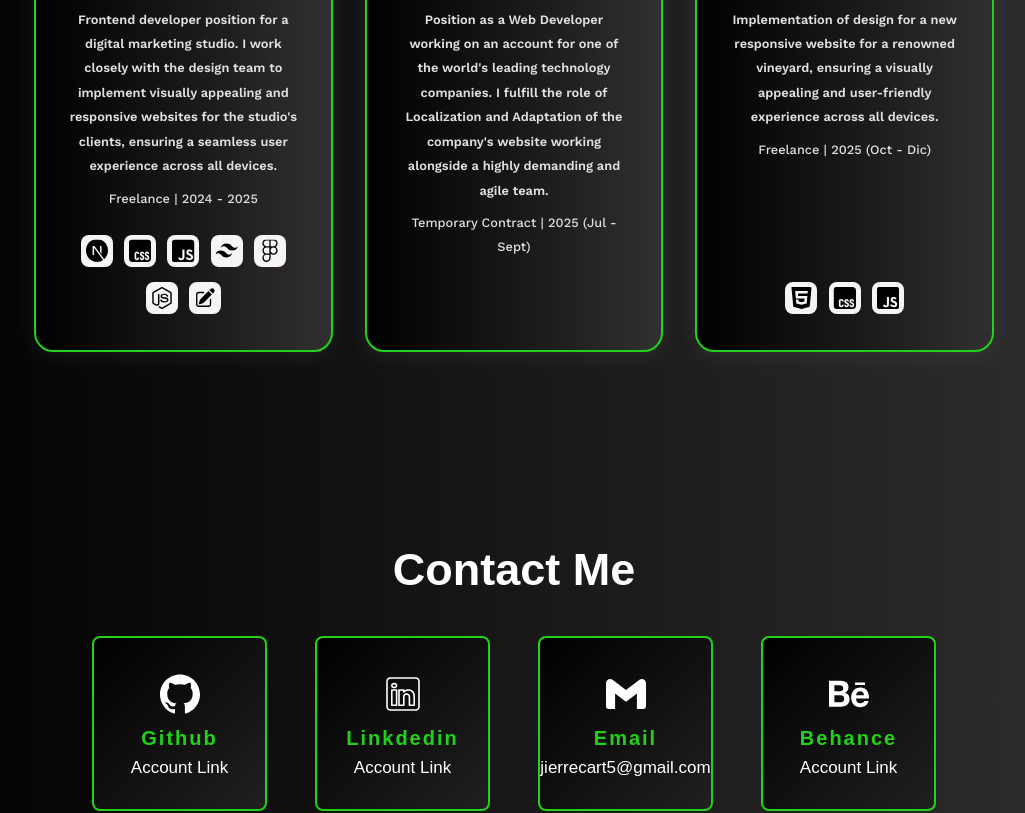
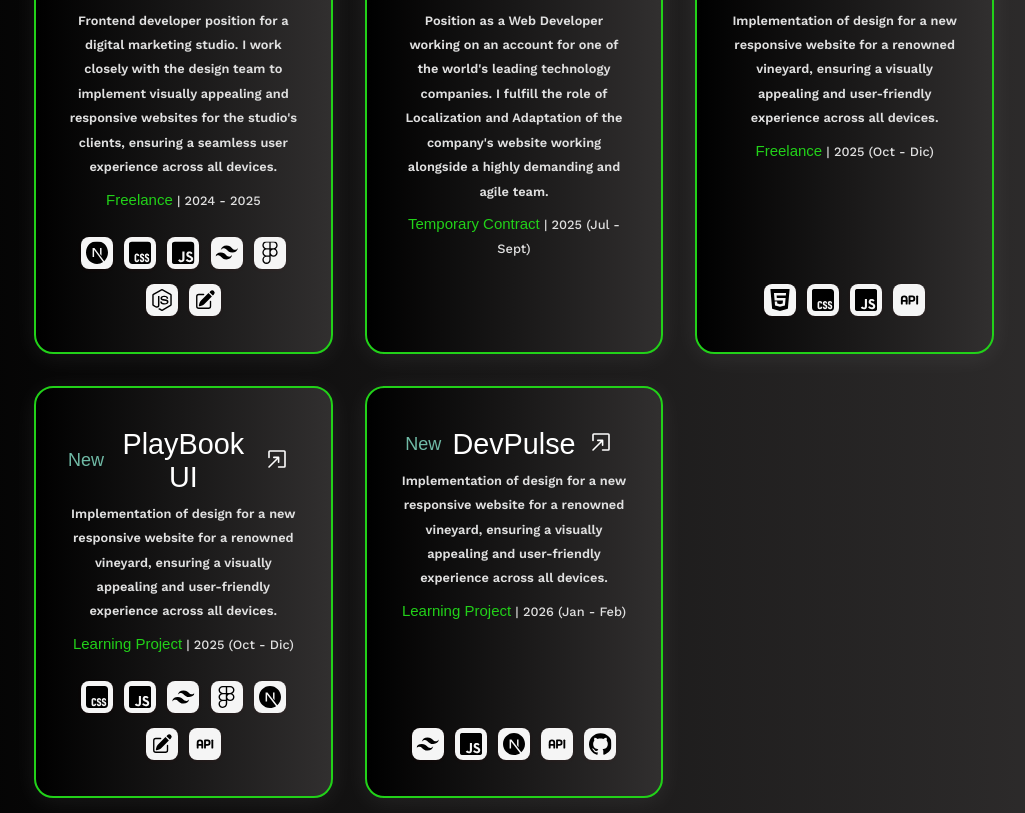
Before and after one commit to errecart/portfolio, a Next.js app: page / in a window 1280 px wide. Shown: the part 1840-2653 px from the top of the page, without its empty margins (126-1151 px from the left). Built offline with nearby package versions, Linux system fonts and the light colour scheme; a web font is replaced by a local one.

Commit message:
[new]: 2 new proyects

```diff
--- a/src/pages/Experience/Experience.jsx
+++ b/src/pages/Experience/Experience.jsx
@@ -167,10 +167,97 @@ const Experience = () => {
           alt: "JavaScript icon",
           name: "JavaScript",
         },
+        {
+          src: "assets/icons/knowledge/api.svg",
+          alt: "API icon",
+          name: "API",
+        },
       ],
       link: "https://www.lunluntawines.com/",
       date: "2025 (Oct - Dic)",
       mode: "Freelance",
+    },
+    {
+      id: 7,
+      title: "PlayBook UI",
+      text: "Implementation of design for a new responsive website for a renowned vineyard, ensuring a visually appealing and user-friendly experience across all devices.",
+      categories: [
+        {
+          src: "assets/icons/knowledge/css.svg",
+          alt: "CSS icon",
+          name: "CSS",
+        },
+        {
+          src: "assets/icons/knowledge/javascript.svg",
+          alt: "JavaScript icon",
+          name: "JavaScript",
+        },
+        {
+          src: "assets/icons/knowledge/tailwindcss.svg",
+          alt: "Tailwind CSS icon",
+          name: "Tailwind CSS",
+        },
+        {
+          src: "assets/icons/knowledge/figma.svg",
+          alt: "Figma icon",
+          name: "Figma",
+        },
+        {
+          src: "assets/icons/knowledge/nextdotjs.svg",
+          alt: "Next.js icon",
+          name: "Next.js",
+        },
+        {
+          src: "assets/icons/knowledge/design.svg",
+          alt: "Design icon",
+          name: "Design",
+        },
+        {
+          src: "assets/icons/knowledge/api.svg",
+          alt: "API icon",
+          name: "API",
+        },
+      ],
+      link: "https://playbookui.netlify.app/",
+      date: "2025 (Oct - Dic)",
+      mode: "Learning Project",
+      new: "New",
+    },
+    {
+      id: 8,
+      title: "DevPulse",
+      text: "Implementation of design for a new responsive website for a renowned vineyard, ensuring a visually appealing and user-friendly experience across all devices.",
+      categories: [
+        {
+          src: "assets/icons/knowledge/tailwindcss.svg",
+          alt: "Tailwind CSS icon",
+          name: "Tailwind CSS",
+        },
+        {
+          src: "assets/icons/knowledge/javascript.svg",
+          alt: "JavaScript icon",
+          name: "JavaScript",
+        },
+        {
+          src: "assets/icons/knowledge/nextdotjs.svg",
+          alt: "Next.js icon",
+          name: "Next.js",
+        },
+        {
+          src: "assets/icons/knowledge/api.svg",
+          alt: "API icon",
+          name: "API",
+        },
+        {
+          src: "assets/icons/knowledge/github.svg",
+          alt: "GitHub icon",
+          name: "GitHub",
+        },
+      ],
+      link: "https://devpulseproject.netlify.app/",
+      date: "2026 (Jan - Feb)",
+      mode: "Learning Project",
+      new: "New",
     },
   ];
 
@@ -187,8 +274,10 @@ const Experience = () => {
                     display: "flex",
                     alignItems: "center",
                     justifyContent: "center",
+                    marginBlock:".5rem"
                   }}
                 >
+                  <span style={{color: "var(--primary-200)", fontSize: "18px", marginRight: ".5rem", animation:"shine 2s infinite"}}>{item.new}</span>
                   <h3>{item.title}</h3>
                   {item.link ? (
                     <a
@@ -204,7 +293,6 @@ const Experience = () => {
                         className="window_icon"
                       >
                         <path
-
                           fillRule="evenodd"
                           d="M12 13a1 1 0 0 0 1-1V3a1 1 0 0 0-1-1H3a1 1 0 0 0-1 1v3.5a.5.5 0 0 0 1 0V3h9v9H8.5a.5.5 0 0 0 0 1H12ZM9 6.5v3a.5.5 0 0 1-1 0V7.707l-5.146 5.147a.5.5 0 0 1-.708-.708L7.293 7H5.5a.5.5 0 0 1 0-1h3a.498.498 0 0 1 .5.497"
                           clipRule="evenodd"
@@ -215,7 +303,7 @@ const Experience = () => {
                 </div>
                 <p>{item.text}</p>
                 <p className="experience-date">
-                  {item.mode} | {item.date}
+                  <span>{item.mode}</span> | {item.date}
                 </p>
               </div>
               <ul>
--- a/src/pages/Experience/experience.css
+++ b/src/pages/Experience/experience.css
@@ -25,8 +25,8 @@
 
 .experience-item h3 {
   font-size: 1.8rem;
-  margin-bottom: 0.5rem;
   color: var(--text-100);
+  margin-inline:.2rem;
 }
 
 .experience-item p {
@@ -39,6 +39,11 @@
   font-size: 0.95rem;
   color: var(--accent-200);
   font-weight: 500;
+}
+
+.experience-date span{
+  font-size: 15px;
+  color: var(--primary-200);
 }
 
 .experience-item ul {
@@ -78,6 +83,11 @@
     width: 25px;
     height: 25px;
   }
+
+  .experience-date span{
+  font-size: 10px;
+  color: var(--primary-200);
+}
 }
 
 @media (max-width: 515px) {
@@ -88,3 +98,15 @@
     }
   }
 }
+
+  @keyframes shine {
+    0% {
+      color: #7fffd4;
+    }
+    50% {
+      color: #4d1438;
+    }
+    100% {
+      color: #7fffd4;
+    }
+  }
--- a/src/pages/Main2/MainAni.css
+++ b/src/pages/Main2/MainAni.css
@@ -55,6 +55,7 @@
   .main_info p {
     width: 90%;
   }
+
 }
 
 @media (max-width: 900px){
```
Also changed, not shown: public/assets/icons/knowledge/api.svg (added).
